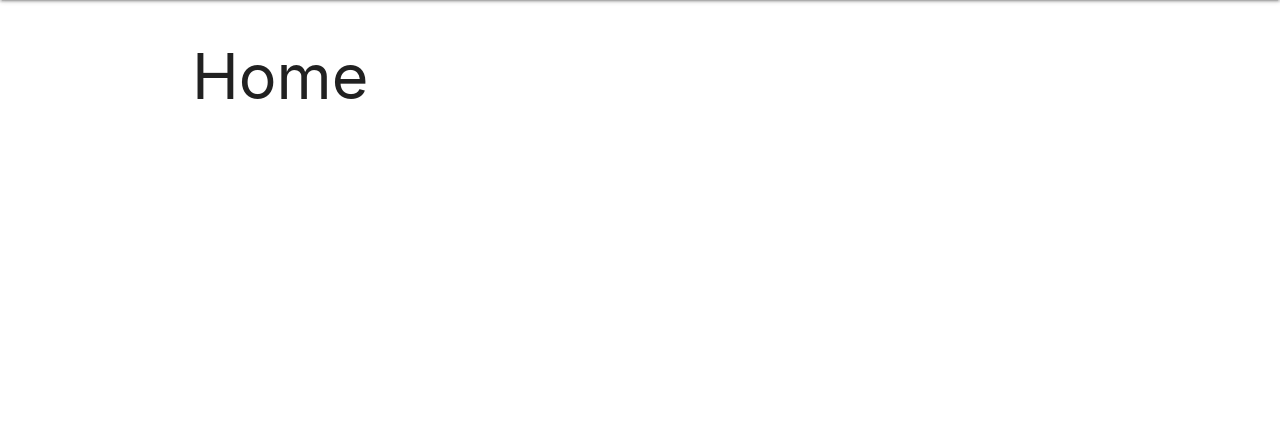
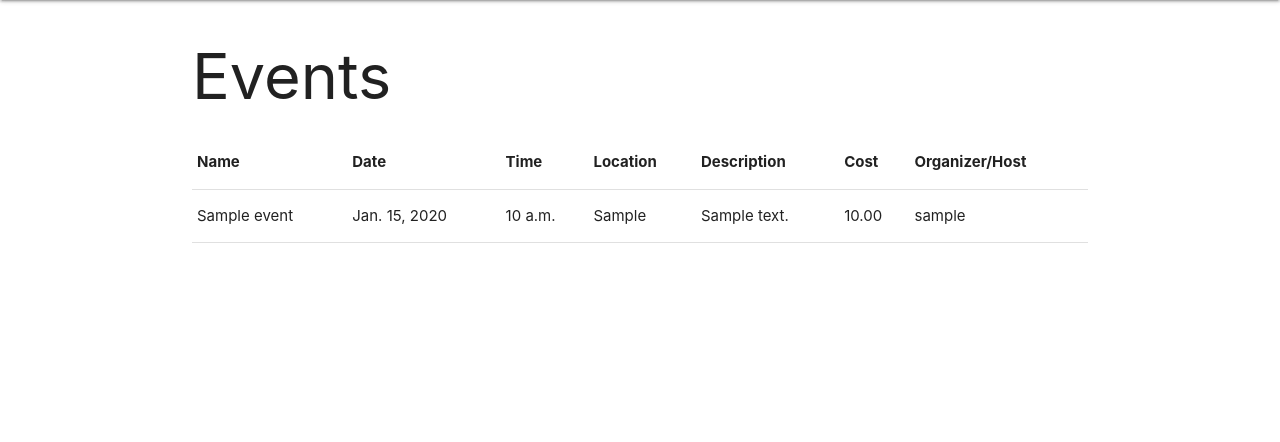
Before and after one commit to BolleyB/my_family, a Django app: page / in a window 1280 px wide. Shown: the part 64-506 px from the top of the page. Run offline with Django 5.2, Linux system fonts and the light colour scheme; tables that the repository leaves empty hold one stand-in row (values such as "Sample post").

Commit message:
Post events on the landing page

```diff
--- a/events/templates/home.html
+++ b/events/templates/home.html
@@ -1,3 +1,29 @@
 {% extends 'base.html' %} {% block content %}
-<h1>Home</h1>
+<h1>Events</h1>
+<table>
+    <thead>
+        <tr>
+            <th>Name</th>
+            <th>Date</th>
+            <th>Time</th>
+            <th>Location</th>
+            <th>Description</th>
+            <th>Cost</th>
+            <th>Organizer/Host</th>
+        </tr>
+    </thead>
+    <tbody>
+        {% for event in events %}
+        <tr>
+            <td>{{ event.name }} </td>
+            <td>{{ event.date }}</td>
+            <td>{{ event.time }}</td>
+            <td>{{ event.location }}</td>
+            <td>{{ event.description }}</td>
+            <td>{{ event.cost }}</td>
+            <td>{{ event.organizer }}</td>
+        </tr>
+        {% endfor %}
+    </tbody>
+</table>
 {% endblock %}
--- a/events/views.py
+++ b/events/views.py
@@ -11,7 +11,8 @@ from django.contrib.auth.mixins import LoginRequiredMixin
 from django.views.generic.edit import CreateView, UpdateView, DeleteView
 # Create your views here.
 def home(request):
-    return render(request, 'home.html')
+     events = Event.objects.all()
+     return render(request, 'home.html', {'events': events})
 
 def signup(request):
   error_message = ''
@@ -33,7 +34,8 @@ def profile(request):
 class EventCreate(CreateView):
   model = Event
   fields = ['name', 'date', 'time', 'location', 'description', 'cost']
+  success_url = '/'
 
   def form_valid(self, form):
-    form.instance.user = self.request.user
+    form.instance.organizer = self.request.user
     return super().form_valid(form)
```
Also changed, not shown: events/forms.py (added, +7 -0 lines).
